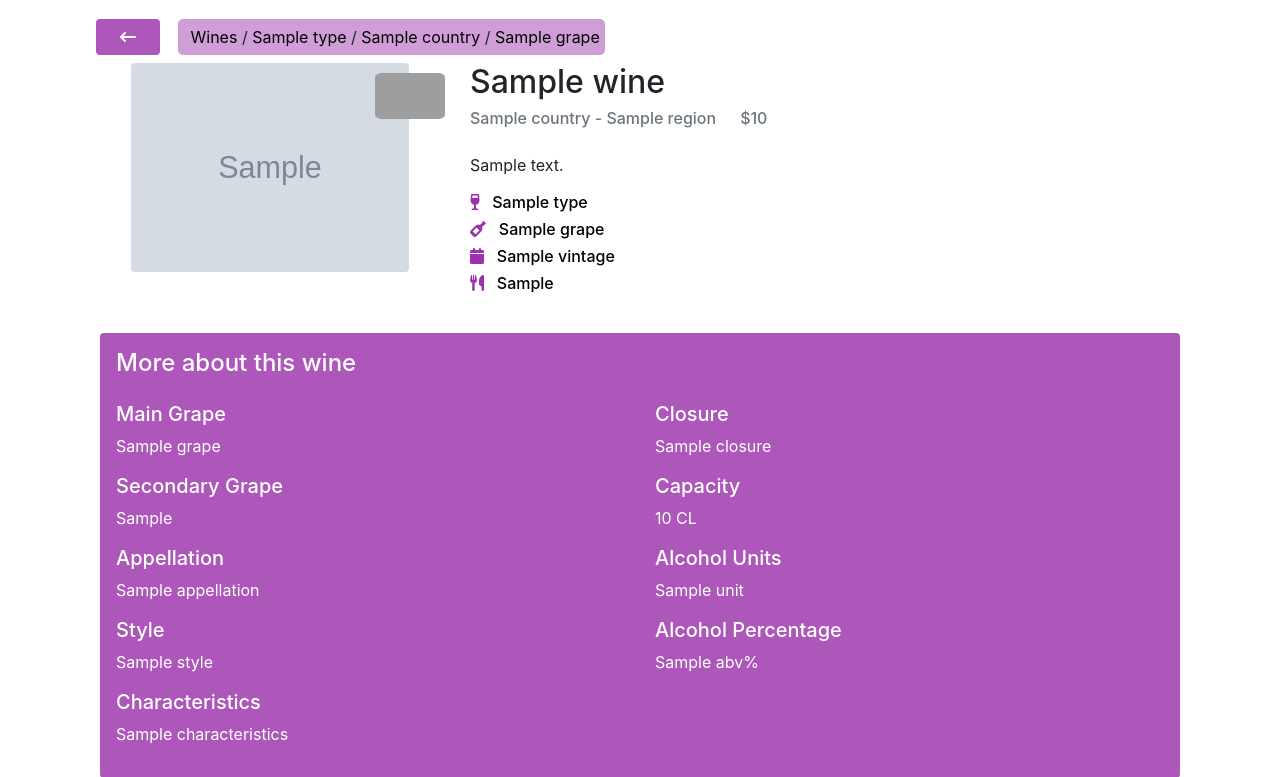
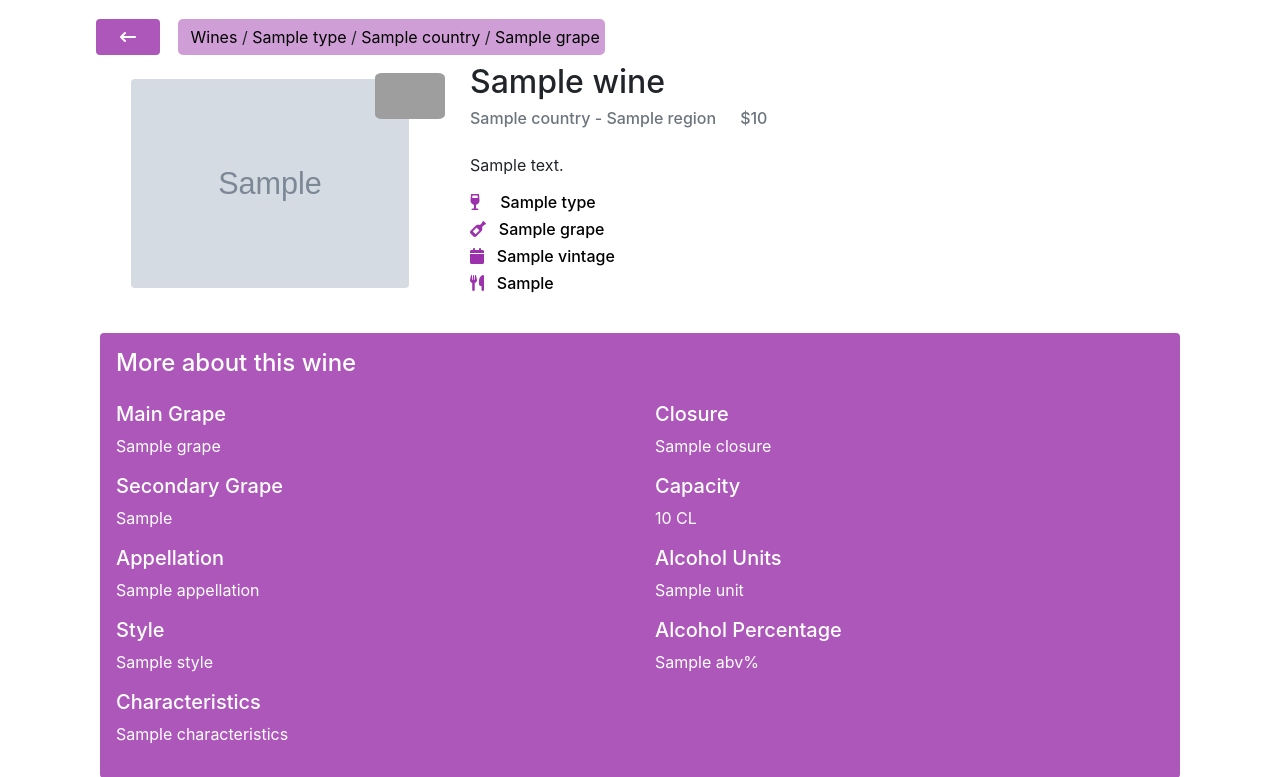
Before and after one commit to gijsoliemans/GrapeGuide, a Flask app: template templates/wine_detail.html in a window 1280 px wide. Shown: the part 99-876 px from the top of the page. Run offline with Flask 3, Linux system fonts and the light colour scheme; the template is opened without the code that fills it: most values are stand-ins (such as "Sample title", 1, 10 or a date in 2020); grey boxes marked "Sample" are stand-in pictures; parts of the project's set-up code (start-up, migrations or seed data) failed here and were passed over; some libraries are stand-ins or nearby versions; grey boxes are pictures that could not be loaded.

Commit message:
improved margins

```diff
--- a/templates/wine_detail.html
+++ b/templates/wine_detail.html
@@ -38,7 +38,7 @@
     <div class="row mt-2">
         <!-- Centered Wine Image with Country Flag -->
         <div class="col-md-4  d-flex justify-content-center position-relative">
-            <img src="{{ wine.image_source }}" alt="{{ wine.Title }}" class="img-fluid rounded h-75" style="mix-blend-mode: multiply;">
+            <img src="{{ wine.image_source }}" alt="{{ wine.Title }}" class="img-fluid rounded h-75 mt-3" style="mix-blend-mode: multiply;">
             <!-- Move the flag to the right side -->
             <div class="position-absolute" style="top: 10px; right: 10px;">
                 <img src="https://flagcdn.com/w320/{{ wine.CountryCode | lower }}.png" alt="{{ wine.Country }}" style="width: 70px; height: 46px; border-radius: 10%;">
@@ -60,7 +60,7 @@
 
             <!-- Icons with info -->
             <h6>
-                <strong><i class="fas fa-wine-glass" style="color: #87099ad5;"></i></strong>&ensp;
+                <strong><i class="fas fa-wine-glass" style="color: #87099ad5;"></i></strong>&ensp;&ensp;
                 <a href="http://127.0.0.1:5000/wines?price_min=&price_max=&country=&type={{ wine.Type }}&grape=&vintage=&region=&secondary_grape_varieties=&style=&characteristics=&closure=&capacity=&unit=&abv_min=&abv_max=&lead={{ wine.Type }}" style="color:black;"> {{ wine.Type }} </a>
             </h6>
             <h6>
```
